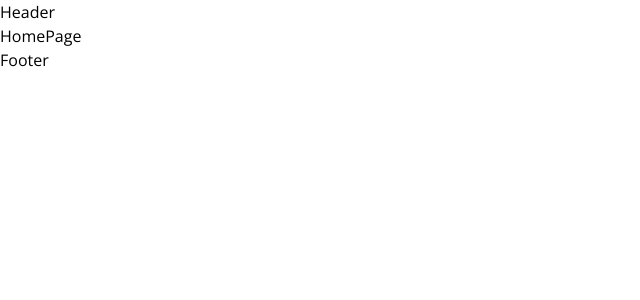
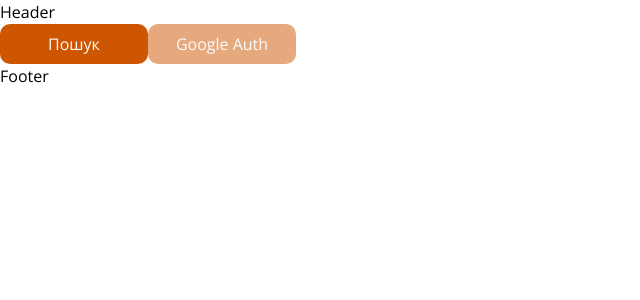
Before and after one commit to teamMarketP/frontend, a React (Vite) app: page / in a window 1280 px wide. Shown: the top 300 px of the page, without its empty margins (0-640 px from the left). Built offline with nearby package versions, Linux system fonts and the light colour scheme.

Commit message:
fix: style cursor for disabled

```diff
--- a/src/index.css
+++ b/src/index.css
@@ -67,6 +67,6 @@ body {
   color: var(--color-graylight);
 }
 
-button {
+button:not(:disabled) {
   cursor: pointer;
 }
--- a/src/pages/Home/HomePage.tsx
+++ b/src/pages/Home/HomePage.tsx
@@ -1,5 +1,12 @@
+import Button from '@/components/Ui/Button/Button';
+
 const HomePage = () => {
-  return <div>HomePage</div>;
+  return (
+    <div>
+      <Button type="button" label="Пошук" />
+      <Button type="submit" label="Google Auth" disabled />
+    </div>
+  );
 };
 
 export default HomePage;
```
